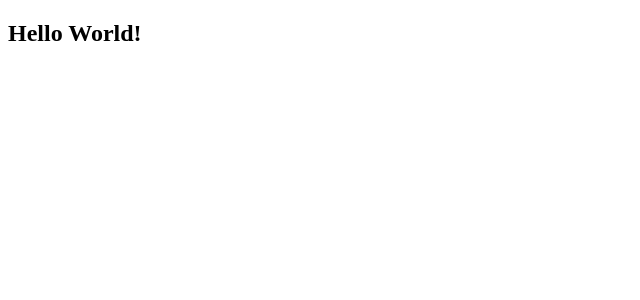
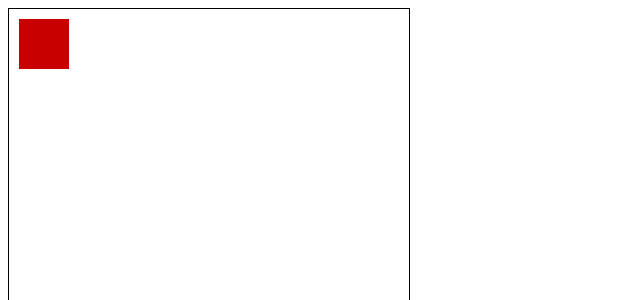
Before and after one commit to vvye/pixel-editor, a Vue app: page / in a window 1280 px wide. Shown: the top 300 px of the page, without its empty margins (0-640 px from the left). Built offline with nearby package versions, Linux system fonts and the light colour scheme.

Commit message:
Add canvas

```diff
--- a/package.json
+++ b/package.json
@@ -9,7 +9,8 @@
   },
   "dependencies": {
     "core-js": "^3.8.3",
-    "vue": "^3.2.13"
+    "vue": "^3.2.13",
+    "vue-drawing-canvas": "^1.0.9"
   },
   "devDependencies": {
     "@babel/core": "^7.12.16",
--- a/src/App.vue
+++ b/src/App.vue
@@ -1,9 +1,6 @@
 <template>
     <div id="app">
-        <section class="main-section">
-            <h1>Hello World!</h1>
-            <PixelCanvas />
-        </section>
+        <PixelCanvas />
     </div>
 </template>
 
--- a/src/components/PixelCanvas.vue
+++ b/src/components/PixelCanvas.vue
@@ -1,11 +1,28 @@
 <template>
-    <canvas></canvas>
+    <canvas ref="pixelCanvas" width="400" height="400"></canvas>
 </template>
 
 <script>
 export default {
     name: 'PixelCanvas',
     props: {
+    },
+    data: function () {
+        return {
+            ctx: null,
+            grid: []
+        }
+    },
+    mounted: function () {
+        this.ctx = this.$refs.pixelCanvas.getContext('2d');
+        this.ctx.fillStyle = 'rgb(200, 0, 0)';
+        this.ctx.fillRect(10, 10, 50, 50);
     }
 }
 </script>
+
+<style scoped>
+canvas {
+    border: 1px solid;
+}
+</style>
```
Also changed, not shown: 1 other file (tests, documents, lock files or other folders).
